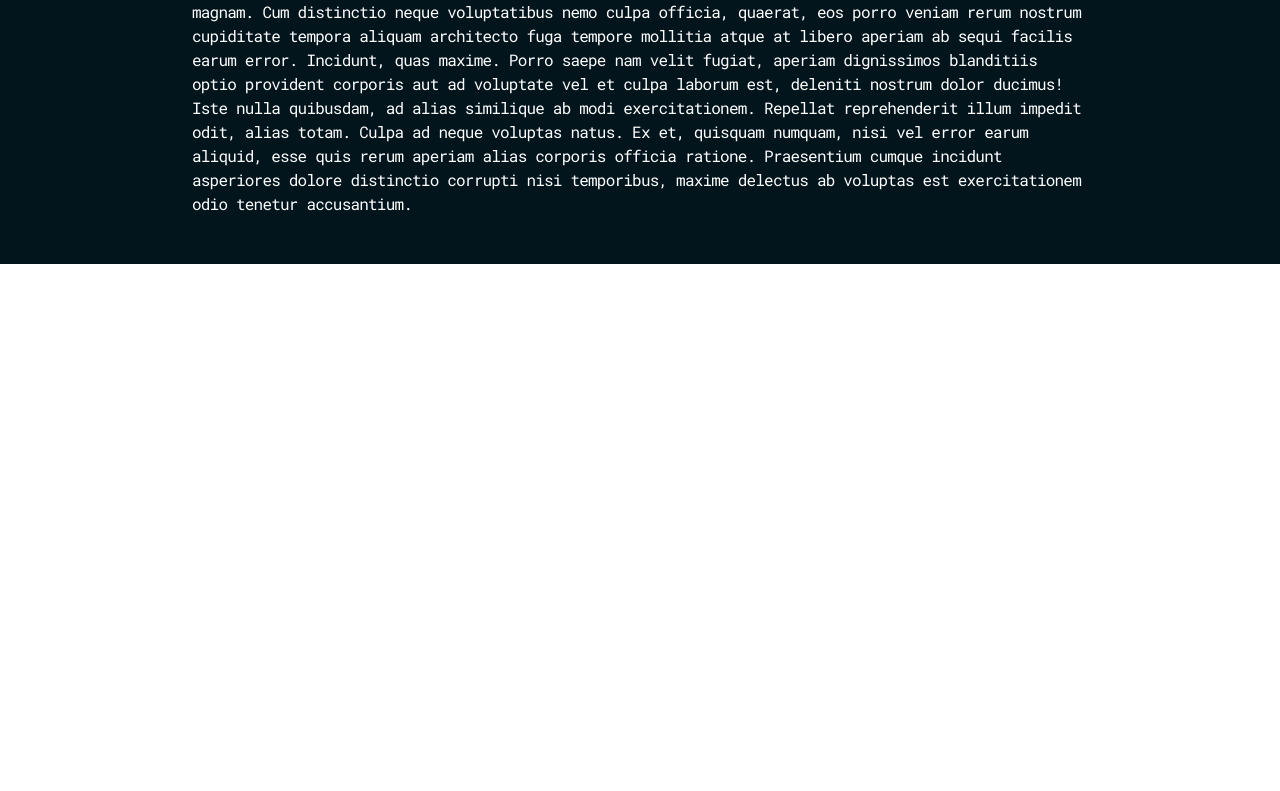
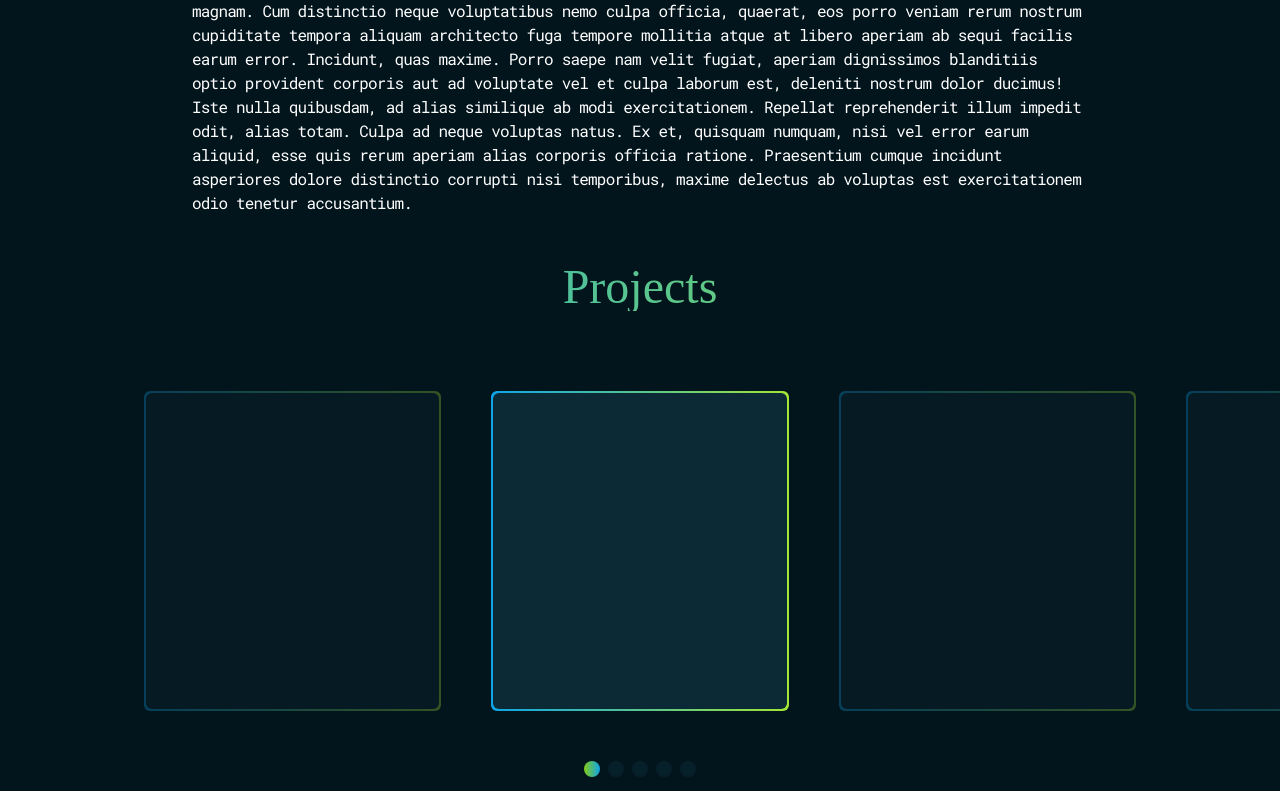
Before and after one commit to hunderaweke/rediet-dagne, a React (Vite) app: page / in a window 1280 px wide. Shown: the part 1009-1800 px from the top of the page. Before the commit the page ends 1273 px from the top, so only its background shows below. Built offline with nearby package versions, Linux system fonts and the light colour scheme; a web font is replaced by a local one.

Commit message:
updated: Projects.tsx

```diff
--- a/package.json
+++ b/package.json
@@ -13,7 +13,8 @@
     "million": "^2.6.0-beta.8",
     "react": "^18.2.0",
     "react-dom": "^18.2.0",
-    "react-type-animation": "^3.1.0"
+    "react-type-animation": "^3.1.0",
+    "swiper": "^10.2.0"
   },
   "devDependencies": {
     "@types/react": "^18.2.15",
--- a/src/App.tsx
+++ b/src/App.tsx
@@ -1,12 +1,14 @@
 import NavBar from "./components/NavBar";
 import AboutMe from "./components/AboutMe";
 import Hero from "./components/Hero";
+import Projects from "./components/Projects";
 function App() {
   return (
     <>
       <NavBar></NavBar>
       <Hero />
       <AboutMe />
+      <Projects />
     </>
   );
 }
--- a/src/components/Hero.tsx
+++ b/src/components/Hero.tsx
@@ -17,12 +17,12 @@ function Hero() {
           </p>
           <div className="font-normal flex w-full justify-center gap-10">
             <div className="bg-gradient-to-tr from-sky-500 to-lime-400 p-0.5 rounded-full">
-              <button className="bg-[#0C2A36] py-2 px-6 rounded-full">
+              <button className="bg-[#0C2A36] hover:bg-transparent hover:duration-1000 py-2 px-6 rounded-full">
                 Download Cv
               </button>
             </div>
             <div className="bg-gradient-to-tr from-sky-500 to-lime-400 p-0.5 rounded-full">
-              <button className="bg-[#0C2A36] py-2 px-6 rounded-full">
+              <button className=" bg-[#0C2A36] hover:bg-transparent hover:duration-1000 py-2 px-6 rounded-full">
                 Contact Me
               </button>
             </div>
--- a/src/components/NavBar.tsx
+++ b/src/components/NavBar.tsx
@@ -1,7 +1,7 @@
 function NavBar() {
   return (
     <>
-      <div className="sticky top-0 z-40 w-full backdrop-blur-lg flex-none transition-colors  border-b-[1px] border-b-sky-500 duration-500  supports-backdrop-blur:bg-white/75 dark:bg-[#02141C]/80 bg-opacity-70 flex justify-between">
+      <div className="sticky top-1 z-40 w-full backdrop-blur-lg flex-none transition-colors duration-500  supports-backdrop-blur:bg-white/75 dark:bg-[#02141C]/80 flex justify-between">
         <div className="px-20 py-3">
           <h1 className="font-brand tracking-wider inline text-transparent bg-clip-text bg-gradient-to-br font-bold from-sky-500 to-green-500 lg:text-5xl md:text-4xl">
             Rediet
--- /dev/null
+++ b/src/components/Projects.tsx
@@ -0,0 +1,47 @@
+import { Pagination, Autoplay, Parallax, Mousewheel } from "swiper/modules";
+import { Swiper, SwiperSlide } from "swiper/react";
+import "swiper/css";
+import "swiper/css/effect-fade";
+import "swiper/css/pagination";
+import "./pagination.css";
+function Projects() {
+  return (
+    <>
+      <h1 className="font-brand text-center text-5xl text-transparent bg-clip-text bg-gradient-to-r from-sky-500 to-lime-400">
+        Projects
+      </h1>
+      <Swiper
+        className="w-full px-36 py-20"
+        modules={[Pagination, Autoplay, Parallax, Mousewheel]}
+        parallax={{ enabled: true }}
+        mousewheel={true}
+        pagination={{ clickable: true }}
+        slidesPerView={3}
+        spaceBetween={50}
+      >
+        <SwiperSlide className="bg-gradient-to-r from-sky-500 to-lime-400 rounded-md w-20 h-80 p-0.5">
+          <div className="bg-[#0C2A36] w-full h-full rounded-md"></div>
+        </SwiperSlide>
+        <SwiperSlide className="bg-gradient-to-r from-sky-500 to-lime-400 rounded-md w-20 h-80 p-0.5">
+          <div className="bg-[#0C2A36] w-full h-full rounded-md"></div>
+        </SwiperSlide>
+        <SwiperSlide className="bg-gradient-to-r from-sky-500 to-lime-400 rounded-md w-20 h-80 p-0.5">
+          <div className="bg-[#0C2A36] w-full h-full rounded-md"></div>
+        </SwiperSlide>
+        <SwiperSlide className="bg-gradient-to-r from-sky-500 to-lime-400 rounded-md w-20 h-80 p-0.5">
+          <div className="bg-[#0C2A36] w-full h-full rounded-md"></div>
+        </SwiperSlide>
+        <SwiperSlide className="bg-gradient-to-r from-sky-500 to-lime-400 rounded-md w-20 h-80 p-0.5">
+          <div className="bg-[#0C2A36] w-full h-full rounded-md"></div>
+        </SwiperSlide>
+        <SwiperSlide className="bg-gradient-to-r from-sky-500 to-lime-400 rounded-md w-20 h-80 p-0.5">
+          <div className="bg-[#0C2A36] w-full h-full rounded-md"></div>
+        </SwiperSlide>
+        <SwiperSlide className="bg-gradient-to-r from-sky-500 to-lime-400 rounded-md w-20 h-80 p-0.5">
+          <div className="bg-[#0C2A36] w-full h-full rounded-md"></div>
+        </SwiperSlide>
+      </Swiper>
+    </>
+  );
+}
+export default Projects;
--- /dev/null
+++ b/src/components/pagination.css
@@ -0,0 +1,19 @@
+.swiper-pagination-bullet{
+    width: 1rem;
+    height: 1rem;
+    background-color: #1a4e63;
+}
+.swiper-pagination-bullet-active{
+    background-image: linear-gradient(to right,#84cc16,#0ea5e9);
+}
+.swiper-slide-next{
+    opacity: 100% !important;
+    transition-duration: 1s;
+}
+.swiper-slide{
+    opacity: 30%;
+    transition-duration: 1s;
+}
+.swiper-slide:hover{
+    opacity: 100%;
+}
```
Also changed, not shown: 1 other file (tests, documents, lock files or other folders).
